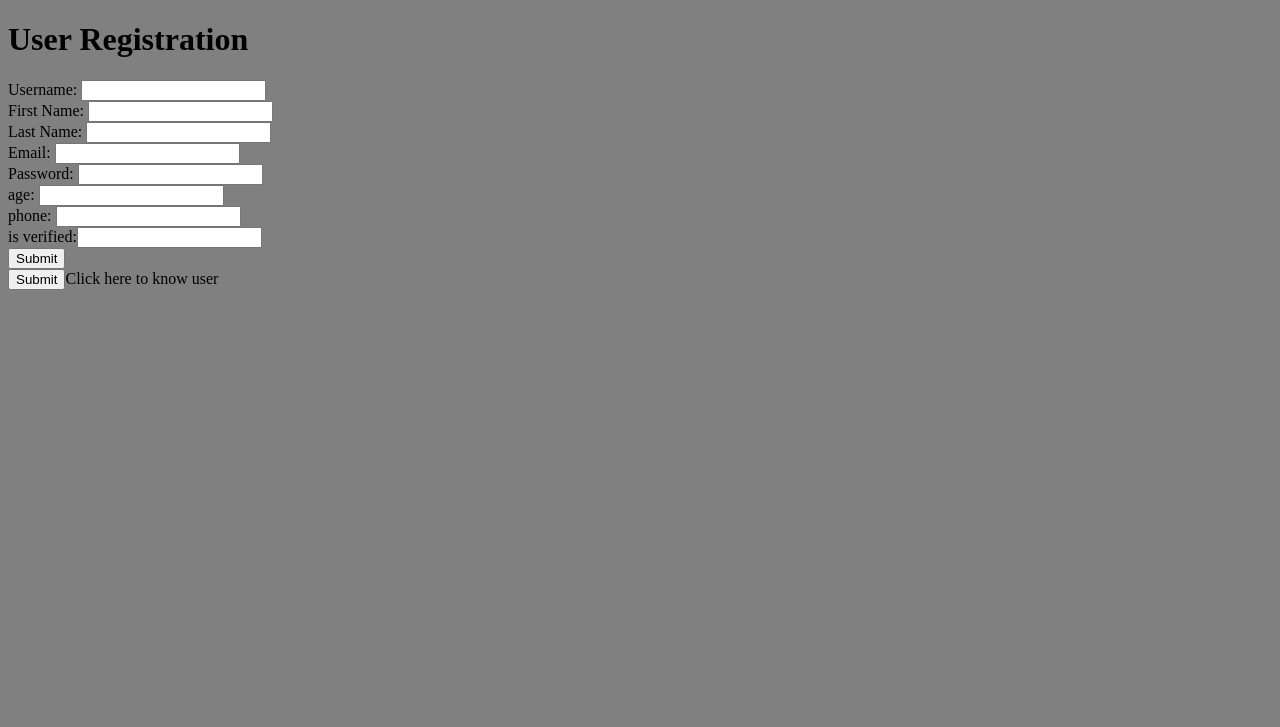
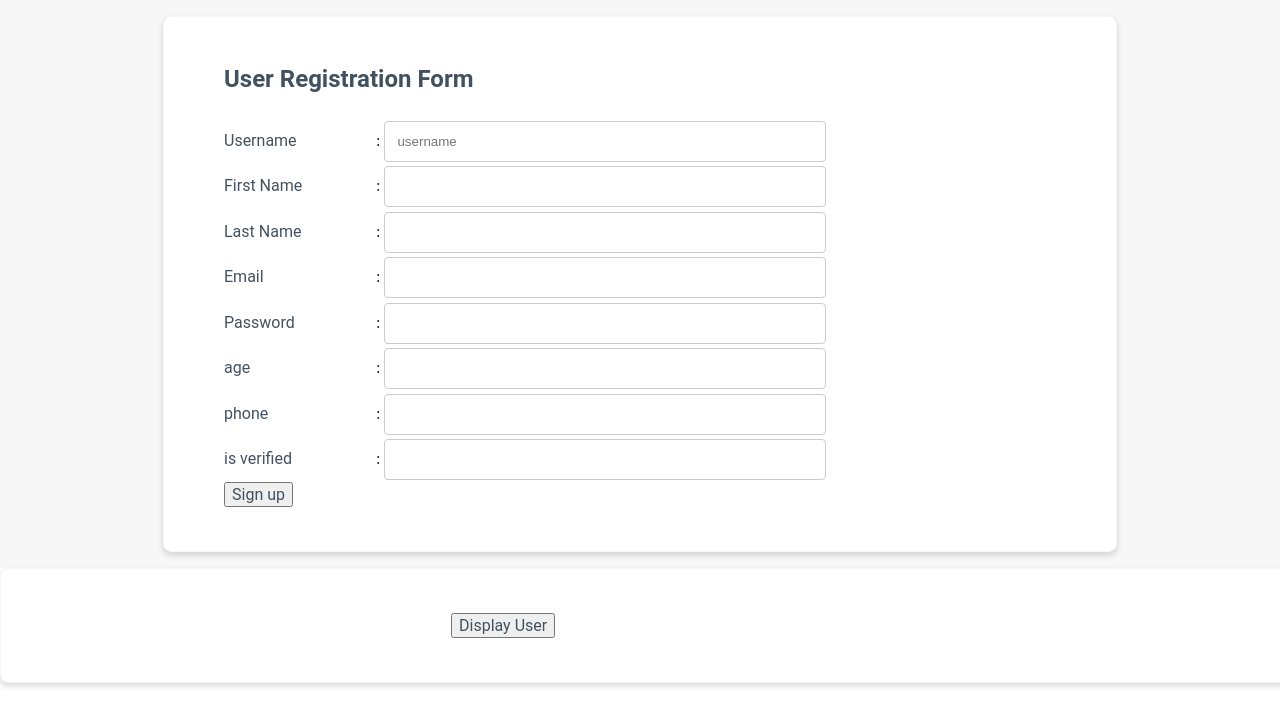
Before and after one commit to Tenznz/fundooNotes, a Django app: page /user/ in a window 1280 px wide; the page is wider, and only the part inside the window is pictured. Shown: the top 727 px of that part. Run offline with Django 4.2, Linux system fonts and the light colour scheme.

Commit message:
Added: UI

```diff
--- a/fundooNotes/user/views.py
+++ b/fundooNotes/user/views.py
@@ -21,7 +21,7 @@ logging.basicConfig(filename="views.log", filemode="w")
 
 
 def homes(request):
-    return render(request, 'register.html', {})
+    return render(request, 'Register.html', {})
 
 
 class UserRegistration(APIView):
@@ -55,7 +55,7 @@ class UserRegistration(APIView):
         except Exception as e:
             logging.error(e)
             print(e)
-        return HttpResponse(request, e)
+        return render(request, 'error.html', {'result': 'user not able to register'})
 
     def get(self, request):
         """
@@ -79,6 +79,7 @@ class UserLogin(APIView):
         :return:response
         """
 
+        serializer = None
         try:
             # print(request.POST['username'])
             # print(request.data.get('password'))
@@ -94,4 +95,4 @@ class UserLogin(APIView):
 
         except Exception as e:
             logging.error(e)
-            return HttpResponse(request, 'display.html', {'result': e})
+            return render(request, 'error.html', {'result': "username or password incorrect..!!"})
--- a/templates/base.html
+++ b/templates/base.html
@@ -2,9 +2,109 @@
 <html lang="en">
 <head>
     <meta charset="UTF-8">
-    <title>registration</title>
+    <title>user</title>
+     <style>
+html body {
+    margin: 0;
+    height: 100;
+}
+body {
+    background: #fff;
+    color: #1c1e21;
+    direction: ltr;
+    line-height: 1.34;
+    margin: 0;
+    padding: 0;
+    unicode-bidi: embed;
+}
+.table-main {
+    width: 80%;
+    margin: 0 auto;
+    overflow: auto;
+}
+.form {
+    margin-top: 1em;
+    margin-bottom: 1em;
+    width: 65%;
+    padding: 44px 60px;
+    background: #ffffff 0% 0% no-repeat padding-box;
+    box-shadow: 0px 3px 6px #00000029;
+    border: 1px solid #f5f5f5;
+    border-radius: 8px;
+    opacity: 1;
+}
+.form1 {
+    margin: auto;
+    width: 50%;
+    padding: 44px 450px;
+    background: #ffffff 0% 0% no-repeat padding-box;
+    box-shadow: 0px 3px 6px #00000029;
+    border: 1px solid #f5f5f5;
+    border-radius: 8px;
+    opacity: 1;
+}
+.table {
+    width: 100%;
+    border-collapse: separate;
+    border-spacing: 0 2px;
+    min-width: 800px;
+}
+th, td {
+  background-color: #d9d9d9;
+}
+.button {
+  border: none;
+  color: white;
+  padding: 15px 32px;
+  text-align: center;
+  text-decoration: none;
+  display: inline-block;
+  font-size: 16px;
+  margin: 4px 2px;
+  cursor: pointer;
+}
+.form-head {
+    font: normal normal bold 24px/37px Roboto;
+    letter-spacing: 0px;
+    color: #42515f;
+    text-transform: capitalize;
+    opacity: 1;
+    padding-bottom: 20px;
+}
+.form-content {
+    min-height: calc(100% -80px);
+    background-color: #f7f7f7;
+    display: flex;
+    justify-content: center;
+    align-items: center;
+    border: 0px solid green;
+}
+.text {
+    font-size: 16px;
+    color: #42515f;
+    opacity: 1;
+    font-family: Roboto;
+}
+.label {
+    min-width: 140px;
+}
+
+label {
+    padding: 12px 12px 12px 0;
+    display: inline-block;
+}
+
+.input {
+    width: 50%;
+    padding: 12px;
+    border: 1px solid #ccc;
+    border-radius: 4px;
+    resize: vertical;
+}
+
+     </style>
 </head>
-<body bgcolor="grey">
+<body>
         {% block content %}
 
         {% endblock %}
--- a/templates/register.html
+++ b/templates/register.html
@@ -1,22 +1,29 @@
 {% extends 'base.html' %}
 
 {% block content %}
-<H1>User Registration</H1>
-<div>
-<form action="register" method="post">
-    <label>Username</label>: <input type="text" name="username"><br>
-    <label>First Name</label>: <input type="text" name="first_name"><br>
-    <label>Last Name</label>: <input type="text" name="last_name"><br>
-    <label>Email</label>: <input type="text" name="email"><br>
-    <label>Password</label>: <input type="password" name="password"><br>
-    <label>age</label>: <input type="text" name="age"><br>
-    <label>phone</label>: <input type="text" name="phone"><br>
-    <label>is verified</label>:<input type="text" name="is_verified"><br>
-    <input type="submit">
-</form>
-    <form action="register" method="get">
 
-    <input type="submit">Click here to know user
-</form>
-</div>
+ <div class="form-content">
+    <form class="form" action="register" method="post">
+        <div class="form-head">User Registration Form</div>
+        <label  class="label text">Username</label>: <input class="input" type="text" name="username" placeholder="username"><br>
+        <label class="label text">First Name</label>: <input class="input" type="text" name="first_name"><br>
+        <label class="label text">Last Name</label>: <input class="input" type="text" name="last_name"><br>
+        <label class="label text">Email</label>: <input class="input" type="text" name="email"><br>
+        <label class="label text">Password</label>: <input class="input" type="password" name="password"><br>
+        <label class="label text">age</label>: <input class="input" type="text" name="age"><br>
+        <label class="label text">phone</label>: <input class="input" type="text" name="phone"><br>
+        <label class="label text">is verified</label>: <input class="input" type="text" name="is_verified"><br>
+        <button class="text" type="submit">Sign up</button><br>
+
+    </form>
+
+ </div>
+ <div>
+        <form class="form1" action="register" method="get">
+            <button class="text" type="submit">Display User</button><br>
+<!--            <a href="../templates/login.html">Sign Up</a>-->
+        </form>
+
+ </div>
+
 {% endblock %}
```
Also changed, not shown: fundooNotes/fundooNotes/settings.py (+25 -0 lines), templates/display.html (+40 -2 lines), templates/error.html (added, +7 -0 lines), templates/login.html (+5 -4 lines).
